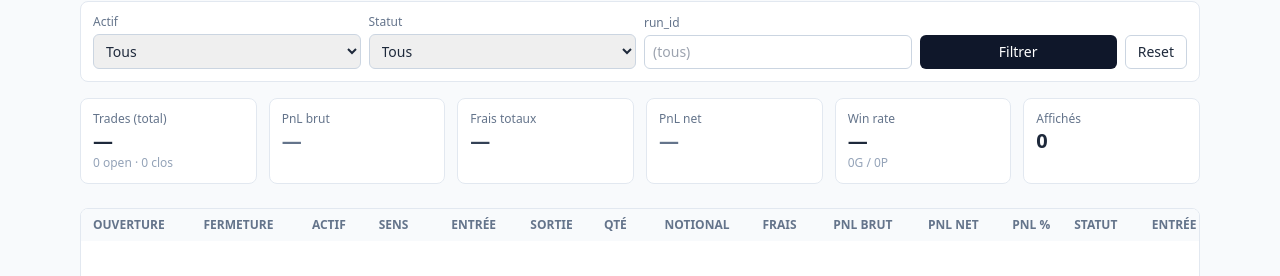
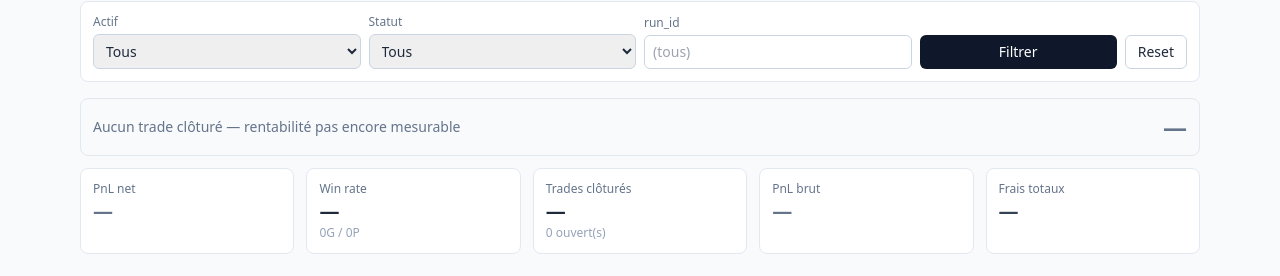
Before and after one commit to digimarket84/nyris, a plain HTML site: page frontend/short-trades.html in a window 1280 px wide. Shown: the part 178-454 px from the top of the page. Drawn offline with nearby package versions, Linux system fonts and the light colour scheme; no server answers.

Commit message:
ui(short): verdict rentabilite en tete + KPI recentres (table audit inchangee)
Co-Authored-By: Claude Opus 4.8 <noreply@anthropic.com>

```diff
--- a/frontend/short-trades.html
+++ b/frontend/short-trades.html
@@ -49,21 +49,16 @@
         </div>
       </div>
 
+      <!-- Verdict rentabilité (sur trades clôturés) -->
+      <div class="rounded-lg border p-3 mb-3 flex items-center justify-between gap-3"
+           :class="verdictBox()">
+        <div class="text-sm font-medium" x-text="verdict()"></div>
+        <div class="text-2xl font-bold tnum" :class="fmt.pnlClass(stats.pnl_net_total)"
+             x-text="fmt.eurSigned(stats.pnl_net_total)"></div>
+      </div>
+
       <!-- Synthèse (sur trades clôturés) -->
-      <div class="grid grid-cols-2 md:grid-cols-6 gap-3 mb-6">
-        <div class="bg-white rounded-lg border border-slate-200 p-3">
-          <div class="text-xs text-slate-500">Trades (total)</div>
-          <div class="text-xl font-semibold tnum" x-text="stats.trades_total ?? '—'"></div>
-          <div class="text-xs text-slate-400" x-text="`${stats.open_count ?? 0} open · ${stats.closed_count ?? 0} clos`"></div>
-        </div>
-        <div class="bg-white rounded-lg border border-slate-200 p-3">
-          <div class="text-xs text-slate-500">PnL brut</div>
-          <div class="text-xl font-semibold tnum" :class="fmt.pnlClass(stats.pnl_gross_total)" x-text="fmt.eurSigned(stats.pnl_gross_total)"></div>
-        </div>
-        <div class="bg-white rounded-lg border border-slate-200 p-3">
-          <div class="text-xs text-slate-500">Frais totaux</div>
-          <div class="text-xl font-semibold tnum text-slate-700" x-text="fmt.eur(stats.fees_total)"></div>
-        </div>
+      <div class="grid grid-cols-2 md:grid-cols-5 gap-3 mb-6">
         <div class="bg-white rounded-lg border border-slate-200 p-3">
           <div class="text-xs text-slate-500">PnL net</div>
           <div class="text-xl font-semibold tnum" :class="fmt.pnlClass(stats.pnl_net_total)" x-text="fmt.eurSigned(stats.pnl_net_total)"></div>
@@ -74,8 +69,17 @@
           <div class="text-xs text-slate-400" x-text="`${stats.wins ?? 0}G / ${stats.losses ?? 0}P`"></div>
         </div>
         <div class="bg-white rounded-lg border border-slate-200 p-3">
-          <div class="text-xs text-slate-500">Affichés</div>
-          <div class="text-xl font-semibold tnum" x-text="total"></div>
+          <div class="text-xs text-slate-500">Trades clôturés</div>
+          <div class="text-xl font-semibold tnum" x-text="stats.closed_count ?? '—'"></div>
+          <div class="text-xs text-slate-400" x-text="`${stats.open_count ?? 0} ouvert(s)`"></div>
+        </div>
+        <div class="bg-white rounded-lg border border-slate-200 p-3">
+          <div class="text-xs text-slate-500">PnL brut</div>
+          <div class="text-xl font-semibold tnum" :class="fmt.pnlClass(stats.pnl_gross_total)" x-text="fmt.eurSigned(stats.pnl_gross_total)"></div>
+        </div>
+        <div class="bg-white rounded-lg border border-slate-200 p-3">
+          <div class="text-xs text-slate-500">Frais totaux</div>
+          <div class="text-xl font-semibold tnum text-slate-700" x-text="fmt.eur(stats.fees_total)"></div>
         </div>
       </div>
 
@@ -215,6 +219,26 @@
           const w = this.stats.win_rate;
           return (w === null || w === undefined) ? "—" : `${(w * 100).toFixed(1)} %`;
         },
+        net() { return Number(this.stats.pnl_net_total ?? 0); },
+        verdict() {
+          const c = this.stats.closed_count ?? 0;
+          if (!c) return "Aucun trade clôturé — rentabilité pas encore mesurable";
+          const wr = this.winRatePct();
+          return this.net() > 0
+            ? `Rentable sur ${c} trade(s) clôturé(s) · win rate ${wr}`
+            : this.net() < 0
+            ? `Perdant sur ${c} trade(s) clôturé(s) · win rate ${wr}`
+            : `À l'équilibre sur ${c} trade(s) clôturé(s) · win rate ${wr}`;
+        },
+        verdictBox() {
+          const c = this.stats.closed_count ?? 0;
+          if (!c) return "border-slate-200 bg-slate-50 text-slate-500";
+          return this.net() > 0
+            ? "border-emerald-200 bg-emerald-50 text-emerald-800"
+            : this.net() < 0
+            ? "border-red-200 bg-red-50 text-red-800"
+            : "border-slate-200 bg-slate-50 text-slate-600";
+        },
         shortRun(r) {
           if (!r) return "—";
           return r.length > 22 ? "…" + r.slice(-20) : r;
```
